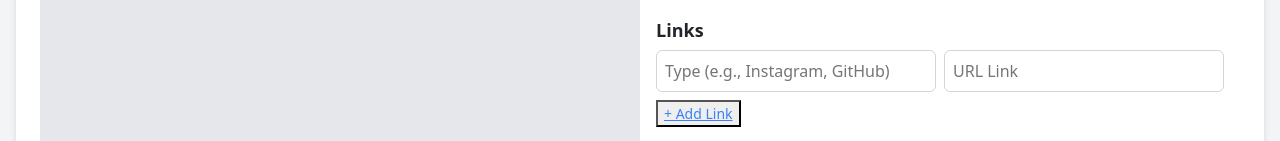
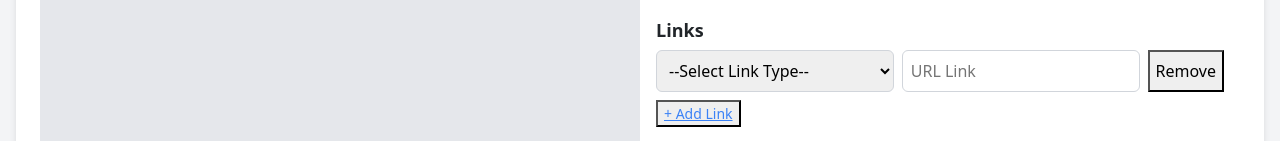
Before and after one commit to AsahH12/csxposure, a Next.js app: page /ProfileEditPage in a window 1280 px wide. Shown: the part 618-759 px from the top of the page. Built offline with nearby package versions, Linux system fonts and the light colour scheme; no server answers.

Commit message:
Save filled links, add remove link button, change link type to dropdown

```diff
--- a/app/ProfileEditPage/page.tsx
+++ b/app/ProfileEditPage/page.tsx
@@ -136,6 +136,10 @@ const ProfileEditPage: React.FC = () => {
       return;
     }
 
+    // Filter out links with empty type and URL
+    const validLinks = links.filter((link) => link.type.trim() !== "" || link.url.trim() !== "");
+    setLinks(validLinks);
+
     try {
       const user = auth.currentUser;
       if (!user) return;
@@ -147,7 +151,7 @@ const ProfileEditPage: React.FC = () => {
         status,
         school,
         bio,
-        links,
+        links: validLinks,
         profileImage: localProfileImage, // Save the selected image
       });
 
@@ -261,9 +265,7 @@ const ProfileEditPage: React.FC = () => {
               <h2 className="section-title">Links</h2>
               {links.map((link, index) => (
                 <div key={index} className="link-group">
-                  <input
-                    type="text"
-                    placeholder="Type (e.g., Instagram, GitHub)"
+                  <select
                     className="input-field"
                     value={link.type}
                     onChange={(e) => {
@@ -271,7 +273,43 @@ const ProfileEditPage: React.FC = () => {
                       newLinks[index].type = e.target.value;
                       setLinks(newLinks);
                     }}
-                  />
+                  >  {/* Link Type Selection */}
+                    <option value="">--Select Link Type--</option>
+                    <optgroup label="Coding & Project Showcases">
+                      <option value="GitHub">GitHub</option>
+                      <option value="GitLab">GitLab</option>
+                      <option value="Bitbucket">Bitbucket</option>
+                      <option value="CodePen">CodePen</option>
+                      <option value="Replit">Replit</option>
+                    </optgroup>
+                    <optgroup label="Professional Networking & Contacts">
+                      <option value="LinkedIn">LinkedIn</option>
+                      <option value="Discord">Discord</option>
+                      <option value="Telegram">Telegram</option>
+                      <option value="Email">Email</option>
+                    </optgroup>
+                    <optgroup label="Technical Writing & Blogging">
+                      <option value="Medium">Medium</option>
+                      <option value="Dev.to">Dev.to</option>
+                      <option value="Hashnode">Hashnode</option>
+                    </optgroup>
+                    <optgroup label="Competitive Coding & Problem-Solving">
+                      <option value="LeetCode">LeetCode</option>
+                      <option value="HackerRank">HackerRank</option>
+                      <option value="CodeWars">CodeWars</option>
+                      <option value="Kaggle">Kaggle</option>
+                    </optgroup>
+                    <optgroup label="Portfolio & Personal Website">
+                      <option value="Personal Website">Personal Website</option>
+                      <option value="Notion">Notion</option>
+                      <option value="Behance">Behance</option>
+                    </optgroup>
+                    <optgroup label="Social Media for Showcasing Work">
+                      <option value="Instagram">Instagram</option>
+                      <option value="Twitter">Twitter (X)</option>
+                      <option value="Reddit">Reddit</option>
+                    </optgroup>
+                  </select>
                   <input
                     type="text"
                     placeholder="URL Link"
@@ -283,6 +321,13 @@ const ProfileEditPage: React.FC = () => {
                       setLinks(newLinks);
                     }}
                   />
+                  <button
+                    className="remove-link"
+                    onClick={() => {
+                      const newLinks = links.filter((_, i) => i !== index);
+                      setLinks(newLinks);
+                    }}
+                  > Remove </button>
                 </div>
               ))}
               <button onClick={addLink} className="add-link">+ Add Link</button>
```
